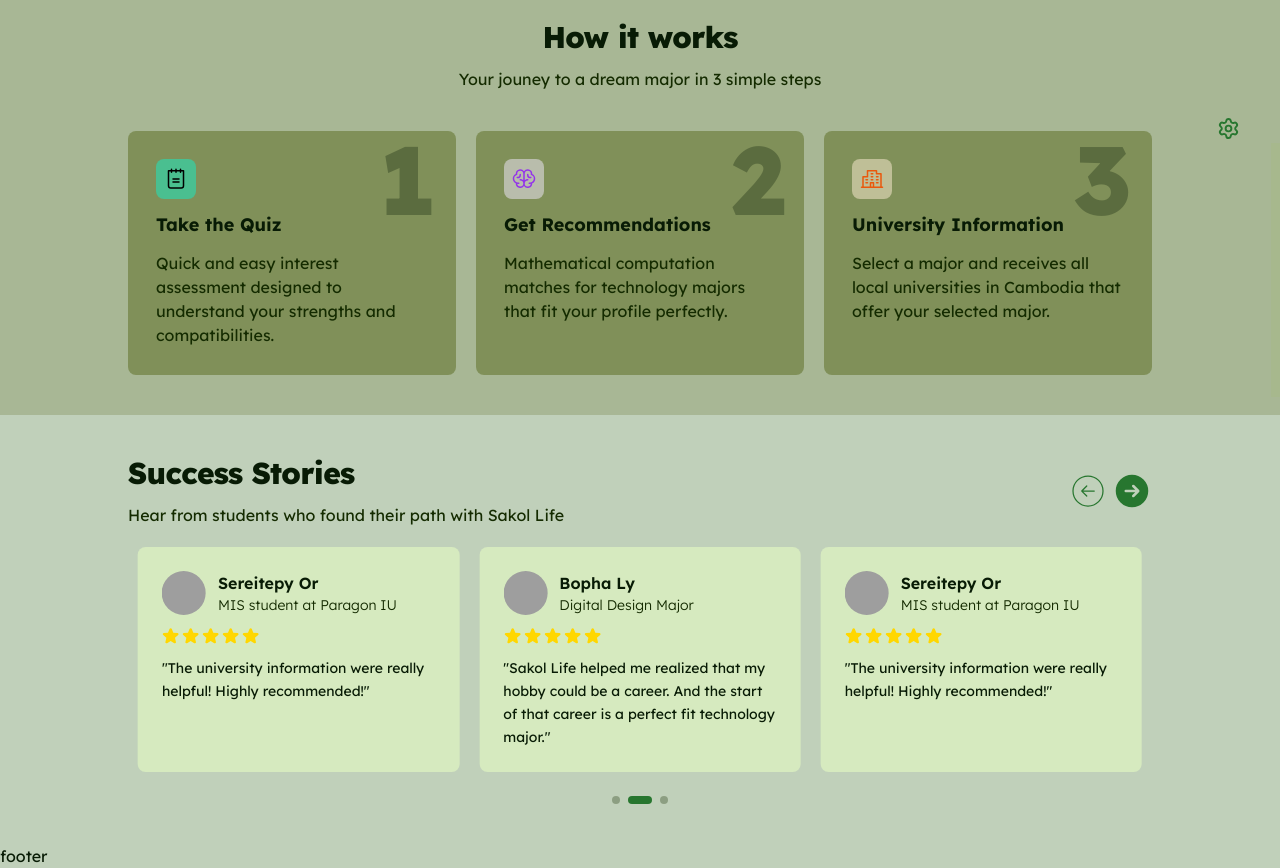
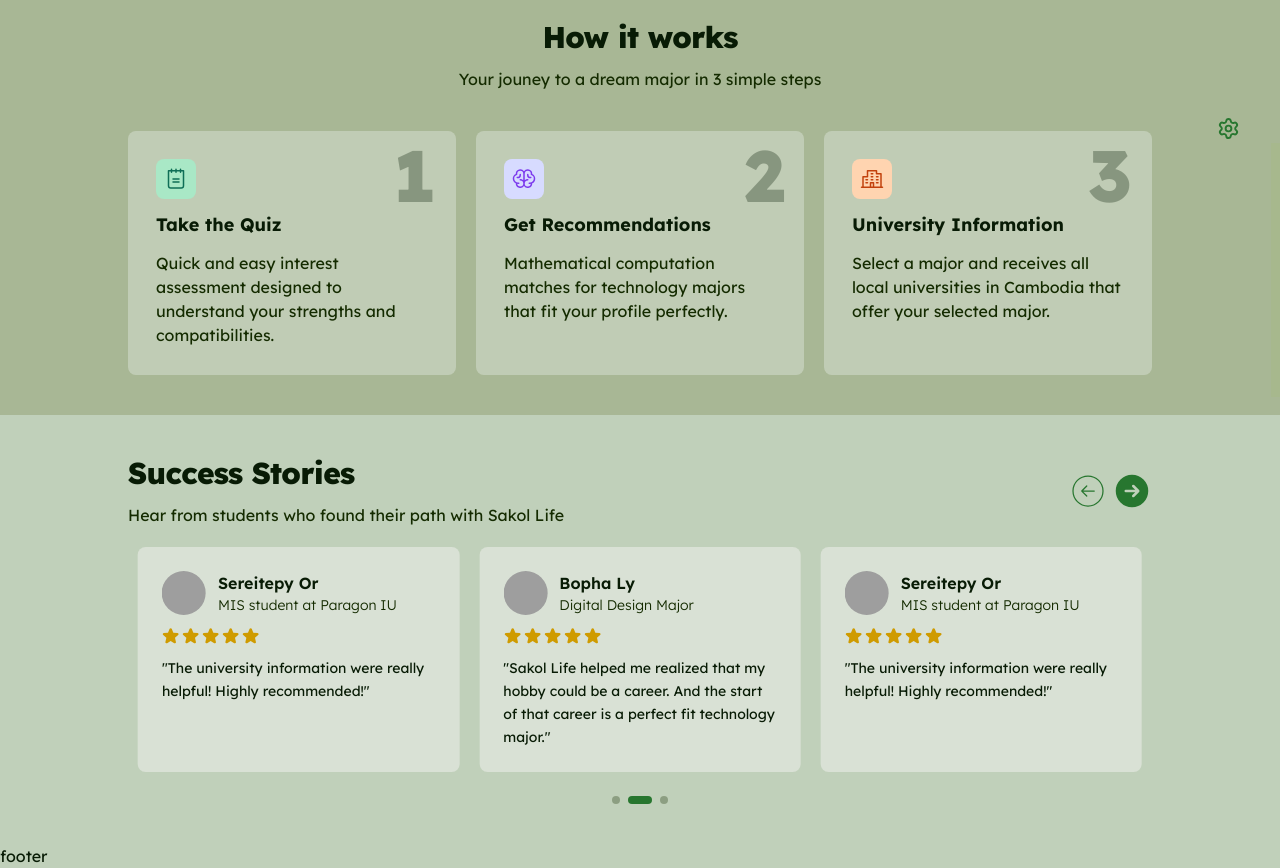
Before and after one commit to sereitepy/sakol-life-frontend, a Next.js app: page / in a window 1280 px wide. Shown: the part 620-1488 px from the top of the page. Built offline with nearby package versions, Linux system fonts and the light colour scheme; no server answers; grey boxes are pictures that could not be loaded.

Commit message:
Fix the color theme of the light theme

```diff
--- a/app/components/hompage/how-it-works/index.tsx
+++ b/app/components/hompage/how-it-works/index.tsx
@@ -11,30 +11,32 @@ export default function HowItWorks() {
       title: 'Take the Quiz',
       des: 'Quick and easy interest assessment designed to understand your strengths and compatibilities.',
       icon: NotepadIcon,
-      color: '#',
-      bg_color: '#4ABF90',
+      color: '#0f6e56',
+      bg_color: 'var(--icon-bg-teal)',
     },
     {
       id: 'get-recommendation',
       title: 'Get Recommendations',
       des: 'Mathematical computation matches for technology majors that fit your profile perfectly.',
       icon: BrainIcon,
-      color: '#9333EA',
-      bg_color: '#B9BDAC',
+      color: '#7c3aed',
+      bg_color: 'var(--icon-bg-violet)',
     },
     {
       id: 'university-info',
       title: 'University Information',
       des: 'Select a major and receives all local universities in Cambodia that offer your selected major.',
       icon: BuildingApartmentIcon,
-      color: '#EA580C',
-      bg_color: '#BFBF97',
+      color: '#c2410c',
+      bg_color: 'var(--icon-bg-amber)',
     },
   ]
   return (
     <div className='flex items-center justify-center p-8 md:p-10 bg-chart-3/20 dark:bg-secondary flex-col gap-5 md:gap-10'>
       <section className='flex flex-col gap-3 items-center justify-center'>
-        <h1 className='text-2xl lg:text-3xl font-extrabold tracking-tight'>How it works</h1>
+        <h1 className='text-2xl lg:text-3xl font-extrabold tracking-tight'>
+          How it works
+        </h1>
         <p className='text-accent-foreground'>
           Your jouney to a dream major in 3 simple steps
         </p>
@@ -45,9 +47,9 @@ export default function HowItWorks() {
           return (
             <div
               key={item.id}
-              className='relative p-5 lg:p-7 rounded-md bg-chart-3/40 border-input flex flex-col gap-3 flex-1
+              className='relative p-5 lg:p-7 rounded-md bg-card/50 dark:bg-chart-3/40 border-input flex flex-col gap-3 flex-1
             transition-all duration-300 ease-out
-            hover:-translate-y-2 hover:shadow-lg hover:bg-chart-3/60
+            hover:-translate-y-2 hover:shadow-lg hover:bg-card/80 hover:dark:bg-chart-3/60
             cursor-pointer group'
             >
               <div
@@ -58,7 +60,7 @@ export default function HowItWorks() {
               </div>
               <h1 className='font-bold text-lg'>{item.title}</h1>
               <p className='text-accent-foreground'>{item.des}</p>
-              <p className='absolute top-1 lg:top-0 right-5 opacity-30 text-7xl lg:text-8xl font-extrabold transition-opacity duration-300 group-hover:opacity-50'>
+              <p className='absolute top-3 md:top-2 right-5 opacity-30 text-6xl lg:text-7xl font-extrabold transition-opacity duration-300 group-hover:opacity-50'>
                 {index + 1}
               </p>
             </div>
--- a/app/components/hompage/success-stories/index.tsx
+++ b/app/components/hompage/success-stories/index.tsx
@@ -186,7 +186,7 @@ export default function SuccessStories() {
                   width: cardWidth > 0 ? cardWidth : `${100 / visibleCount}%`,
                 }}
               >
-                <div className='p-6 bg-accent rounded-md flex flex-col gap-3 h-full hover:shadow-md  transition-transform duration-300'>
+                <div className='p-6 bg-card dark:bg-accent rounded-md flex flex-col gap-3 h-full hover:shadow-md  transition-transform duration-300'>
                   <div className='flex items-center gap-3'>
                     <Image
                       src={item.profile}
@@ -208,9 +208,8 @@ export default function SuccessStories() {
                       <StarIcon
                         key={i}
                         size={18}
-                        color='#FFD700'
                         weight='fill'
-                        className=''
+                        className='text-(--star-color)'
                       />
                     ))}
                   </div>
--- a/app/globals.css
+++ b/app/globals.css
@@ -83,6 +83,10 @@ html {
   --sidebar-accent-foreground: oklch(0.26 0.09 130);
   --sidebar-border: oklch(0.88 0.03 140);
   --sidebar-ring: oklch(0.55 0.1 145);
+  --icon-bg-teal: oklch(88% 0.08 160); /* quiz card */
+  --icon-bg-violet: oklch(90% 0.05 280); /* brain card */
+  --icon-bg-amber: oklch(90% 0.07 60); /* university card */
+  --star-color: oklch(72% 0.15 85); /* the testimonial card's stars */
 }
 
 .dark {
@@ -117,6 +121,7 @@ html {
   --sidebar-accent-foreground: oklch(0.94 0.02 130);
   --sidebar-border: oklch(1 0 0 / 10%);
   --sidebar-ring: oklch(0.58 0.09 145);
+  --star-color: #FFD700; /* the testimonial card's stars */
 }
 
 @layer base {
```
